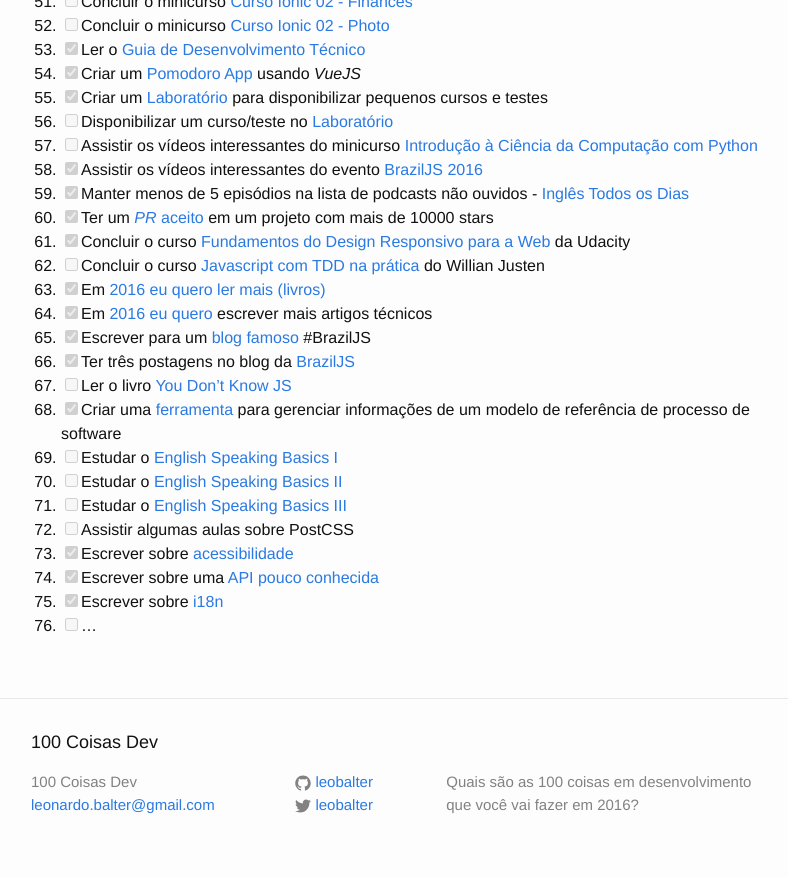
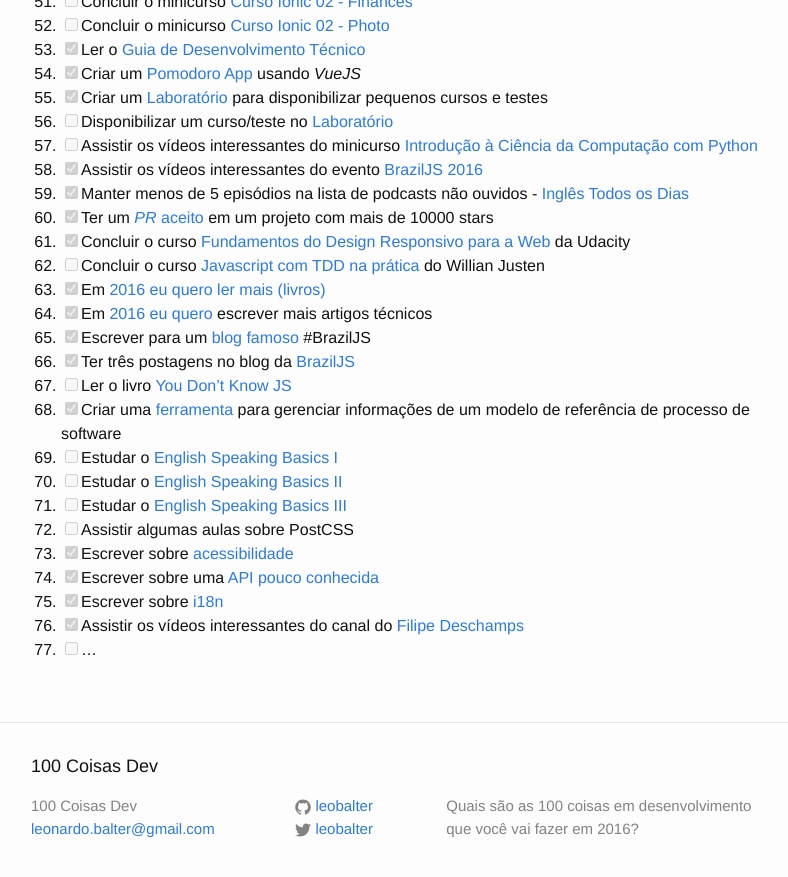
Before and after one commit to leobalter/100-coisas-dev, a Jekyll site: the page built from _posts/listas/2016-01-18-ftonato.markdown, in a window 1280 px wide and 900 px high, scrolled down 1410 px. Shown: the top 877 px of the window, without its empty margins (239-1027 px from the left). Built offline with Jekyll 4.4.1, drawn with Linux system fonts in a browser that asks for light colours; comment, search, counter and statistics services are not loaded.

Commit message:
Adicionar novos vídeos interessantes

```diff
--- a/_posts/listas/2016-01-18-ftonato.markdown
+++ b/_posts/listas/2016-01-18-ftonato.markdown
@@ -80,4 +80,5 @@ categories: listas
 73. [x] Escrever sobre [acessibilidade](https://braziljs.org/blog/melhorando-a-acessibilidade-de-aplicacoes-web-com-aria/)
 74. [x] Escrever sobre uma [API pouco conhecida](https://braziljs.org/blog/web-share-api/)
 75. [x] Escrever sobre [i18n](https://braziljs.org/blog/implementando-internacionalizacao-i18n-com-javascript/)
-76. [ ] ...
+76. [x] Assistir os vídeos interessantes do canal do [Filipe Deschamps](https://www.youtube.com/channel/UCU5JicSrEM5A63jkJ2QvGYw/videos)
+77. [ ] ...
```
